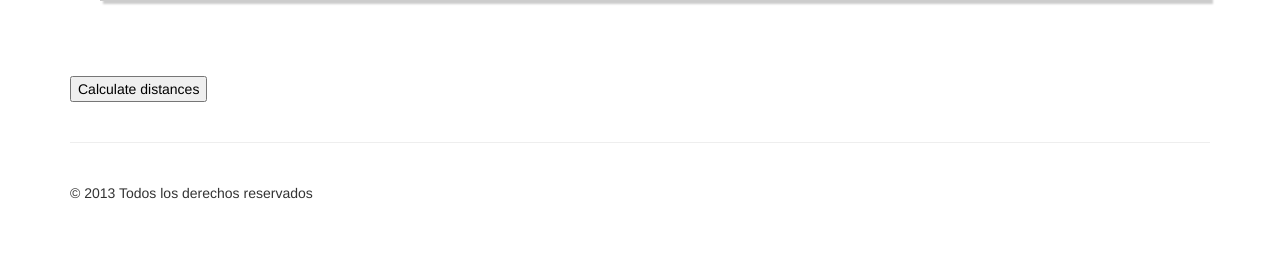
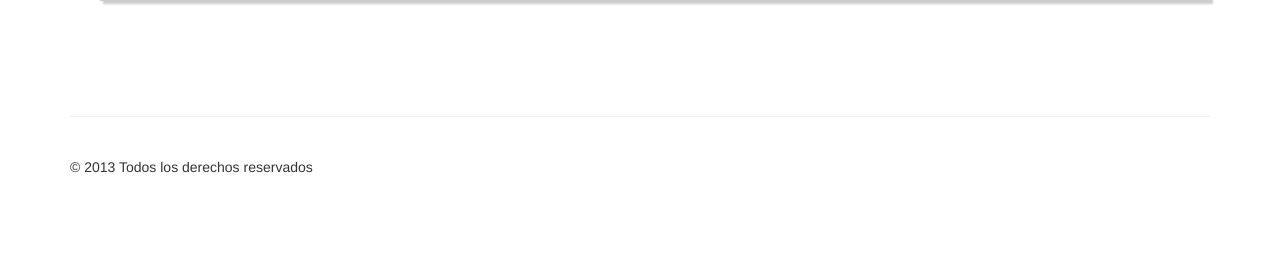
Before and after one commit to weag/clarita, a PHP site: page /index.php?page=asignar-ruta in a window 1280 px wide. Shown: the part 1146-1399 px from the top of the page. After the commit the page ends 1319 px from the top, so only its background shows below. Run offline with PHP 8.4, Linux system fonts and the light colour scheme; data comes from the database, SQL or seed files in the repository; data that the repository does not hold is empty; some libraries are stand-ins or nearby versions.

Commit message:
footer fixed

```diff
--- a/templates/asignar-ruta.php
+++ b/templates/asignar-ruta.php
@@ -148,11 +148,6 @@
         </table><br/>
       </div>
     </section>
-
-    <button type="button" onclick="calculateDistances();">
-      Calculate
-      distances
-    </button>
 
 <script src="https://maps.googleapis.com/maps/api/js?v=3.10&key=AIzaSyBP3ZaMYVz0M19TaHkskzCYq-dncj2TxjI&sensor=true&language=es"></script>
 <script src="js/functions.js"></script>
```
